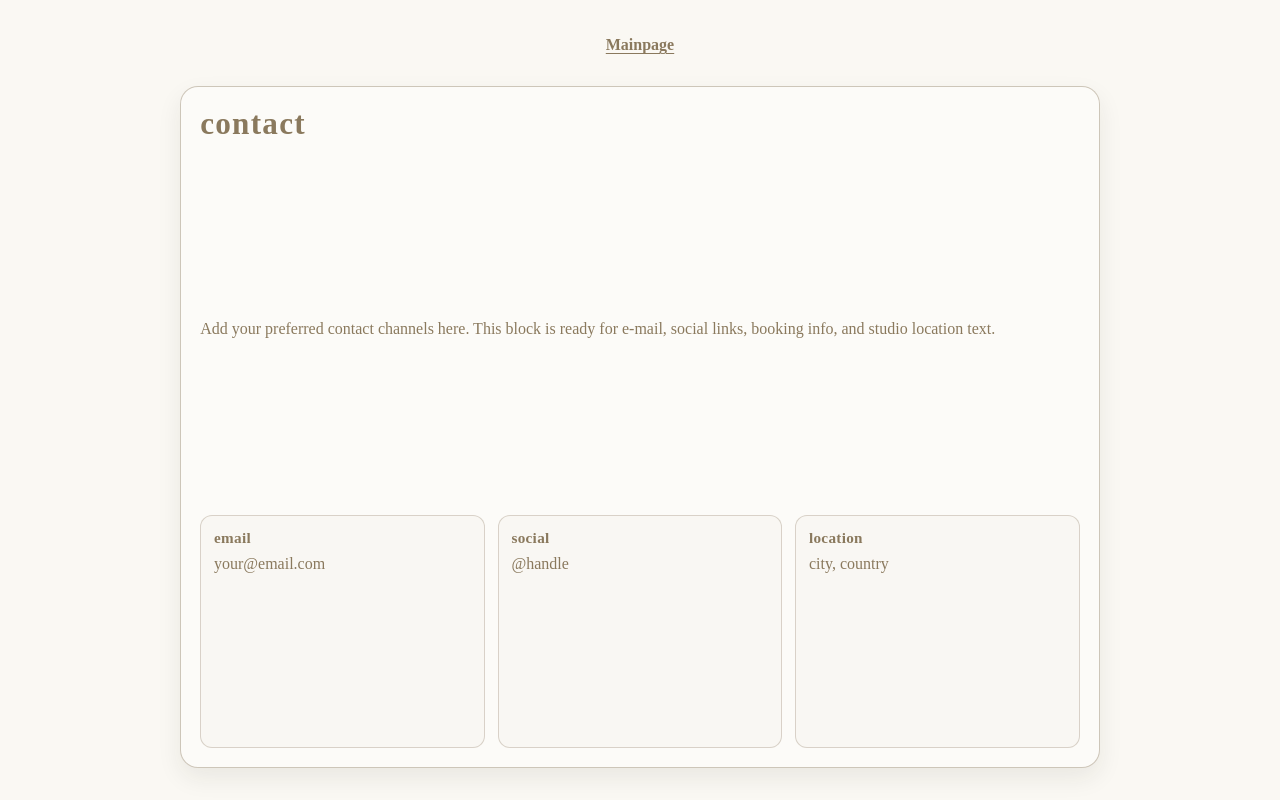
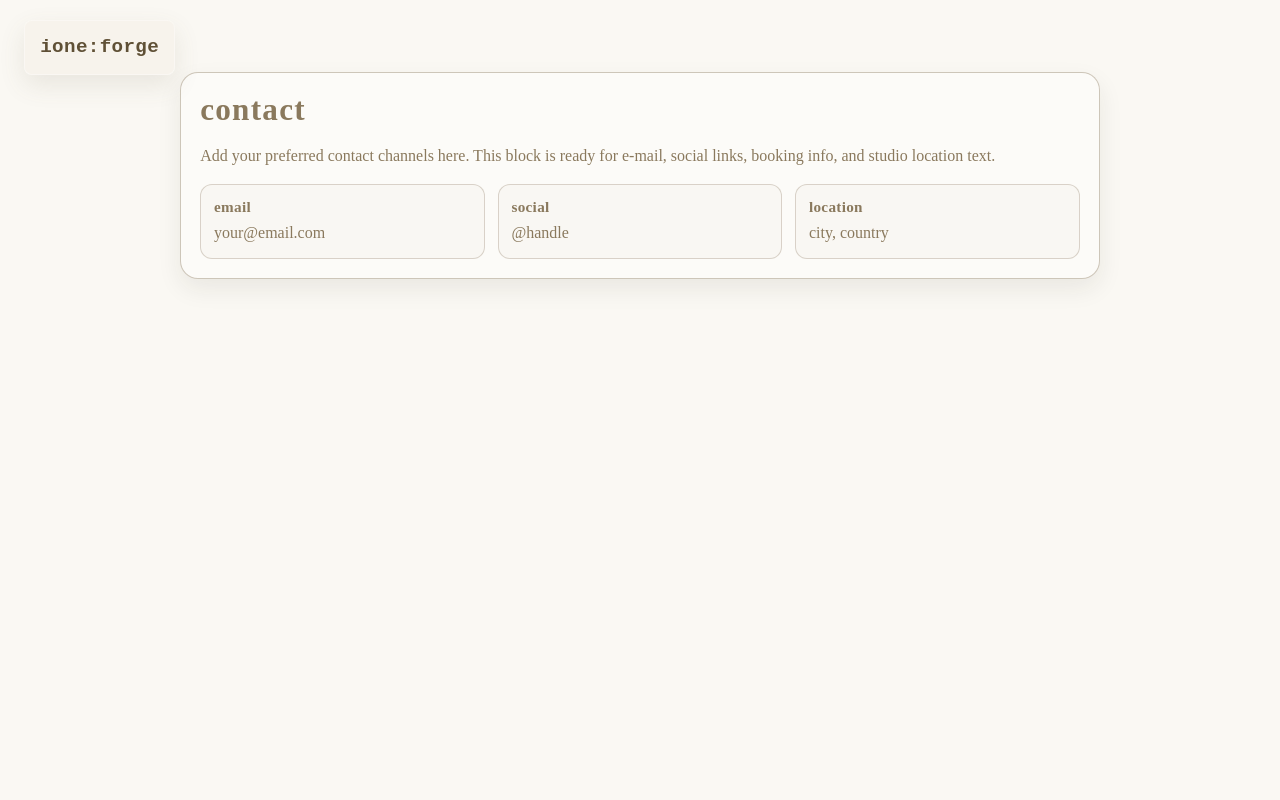
Before and after one commit to etsjawaka/my-website, a SvelteKit app: page /contact in a window 1280 px wide. Built offline with nearby package versions, Linux system fonts and the light colour scheme.

Commit message:
Replace sub-page home links with terminal-panel style in layout

```diff
--- a/src/routes/+layout.svelte
+++ b/src/routes/+layout.svelte
@@ -1,5 +1,6 @@
 <script lang="ts">
 	import favicon from '$lib/assets/favicon.svg';
+	import { page } from '$app/stores';
 
 	let { children } = $props();
 </script>
@@ -10,6 +11,12 @@
 	<meta name="theme-color" content="#f7f4ee" />
 	<meta name="color-scheme" content="light" />
 </svelte:head>
+
+{#if $page.url.pathname !== '/'}
+	<a class="home-panel" href="/">
+		<span class="home-term-line">ione:forge</span>
+	</a>
+{/if}
 
 {@render children()}
 
@@ -40,4 +47,44 @@
 		box-sizing: border-box;
 	}
 
+	.home-panel {
+		position: fixed;
+		top: 1.25rem;
+		left: 1.5rem;
+		z-index: 100;
+		padding: 0.85rem 0.95rem;
+		border: 1px solid rgba(255, 255, 255, 0.34);
+		background: rgba(244, 239, 230, 0.54);
+		backdrop-filter: blur(2px);
+		box-shadow: 0 10px 26px rgba(108, 95, 73, 0.12);
+		border-radius: 8px;
+		text-decoration: none;
+		display: block;
+	}
+
+	.home-term-line {
+		font-family: 'Courier New', Courier, monospace;
+		font-size: clamp(0.95rem, 2.5vw, 1.2rem);
+		font-weight: 600;
+		color: rgba(88, 73, 46, 0.96);
+		letter-spacing: 0.02em;
+		line-height: 1.35;
+		user-select: none;
+	}
+
+	@media (max-width: 680px) {
+		.home-panel {
+			left: 1rem;
+			top: calc(0.85rem + env(safe-area-inset-top, 0px));
+			padding: 0.78rem 0.88rem;
+			background: rgba(248, 244, 236, 0.72);
+			border-color: rgba(177, 161, 131, 0.36);
+		}
+
+		.home-term-line {
+			font-size: 1rem;
+			color: rgba(87, 73, 50, 0.98);
+		}
+	}
+
 </style>
--- a/src/routes/about/+page.svelte
+++ b/src/routes/about/+page.svelte
@@ -1,7 +1,6 @@
 <script lang="ts">
 	import { onMount } from 'svelte';
 	import Reveal from '$lib/Reveal.svelte';
-	import { resolve } from '$app/paths';
 
 	let photos: string[] = [];
 	let loading = true;
@@ -23,8 +22,6 @@
 </script>
 
 <main aria-label="About page">
-	<a class="home-link" href={resolve('/')}>Mainpage</a>
-
 	<section class="about-panel">
 		<Reveal>
 			<h1>about</h1>
@@ -55,16 +52,7 @@
 		display: grid;
 		grid-template-rows: auto 1fr;
 		gap: 2rem;
-		padding: 2.25rem 0 2rem;
-	}
-
-	.home-link {
-		color: var(--text-color, #8a795d);
-		font-size: 1rem;
-		font-weight: 700;
-		text-decoration: underline;
-		text-underline-offset: 0.18em;
-		justify-self: center;
+		padding: 4.5rem 0 2rem;
 	}
 
 	.about-panel {
--- a/src/routes/art-cv/+page.svelte
+++ b/src/routes/art-cv/+page.svelte
@@ -1,10 +1,7 @@
 <script lang="ts">
-	import { resolve } from '$app/paths';
 </script>
 
 <main aria-label="CV page">
-	<a class="home-link" href={resolve('/')}>Mainpage</a>
-
 	<section class="page-panel">
 		<h1>cv</h1>
 		<p>
@@ -36,16 +33,7 @@
 		display: grid;
 		grid-template-rows: auto 1fr;
 		gap: 2rem;
-		padding: 2.25rem 1rem 2rem;
-	}
-
-	.home-link {
-		color: var(--text-color, #8a795d);
-		font-size: 1rem;
-		font-weight: 700;
-		text-decoration: underline;
-		text-underline-offset: 0.18em;
-		justify-self: center;
+		padding: 4.5rem 1rem 2rem;
 	}
 
 	.page-panel {
--- a/src/routes/blog/+page.svelte
+++ b/src/routes/blog/+page.svelte
@@ -1,6 +1,5 @@
 <script lang="ts">
 	import { onMount } from 'svelte';
-	import { resolve } from '$app/paths';
 
 	type LatestShort = {
 		videoId: string;
@@ -26,8 +25,6 @@
 </script>
 
 <main aria-label="Blog page">
-	<a class="home-link" href={resolve('/')}>Mainpage</a>
-
 	<section class="blog-panel" aria-live="polite">
 		<h1>blog</h1>
 
@@ -59,16 +56,7 @@
 		display: grid;
 		grid-template-rows: auto 1fr;
 		gap: 2rem;
-		padding: 2.25rem 1rem 2rem;
-	}
-
-	.home-link {
-		color: var(--text-color, #8a795d);
-		font-size: 1rem;
-		font-weight: 700;
-		text-decoration: underline;
-		text-underline-offset: 0.18em;
-		justify-self: center;
+		padding: 4.5rem 1rem 2rem;
 	}
 
 	.blog-panel {
--- a/src/routes/contact/+page.svelte
+++ b/src/routes/contact/+page.svelte
@@ -1,10 +1,7 @@
 <script lang="ts">
-	import { resolve } from '$app/paths';
 </script>
 
 <main aria-label="Contact page">
-	<a class="home-link" href={resolve('/')}>Mainpage</a>
-
 	<section class="page-panel">
 		<h1>contact</h1>
 		<p>
@@ -36,16 +33,7 @@
 		display: grid;
 		grid-template-rows: auto 1fr;
 		gap: 2rem;
-		padding: 2.25rem 1rem 2rem;
-	}
-
-	.home-link {
-		color: var(--text-color, #8a795d);
-		font-size: 1rem;
-		font-weight: 700;
-		text-decoration: underline;
-		text-underline-offset: 0.18em;
-		justify-self: center;
+		padding: 4.5rem 1rem 2rem;
 	}
 
 	.page-panel {
--- a/src/routes/products/+page.svelte
+++ b/src/routes/products/+page.svelte
@@ -1,10 +1,7 @@
 <script lang="ts">
-	import { resolve } from '$app/paths';
 </script>
 
 <main aria-label="Products page">
-	<a class="home-link" href={resolve('/')}>Mainpage</a>
-
 	<section class="page-panel">
 		<h1>products</h1>
 		<p>
@@ -38,16 +35,7 @@
 		display: grid;
 		grid-template-rows: auto 1fr;
 		gap: 2rem;
-		padding: 2.25rem 1rem 2rem;
-	}
-
-	.home-link {
-		color: var(--text-color, #8a795d);
-		font-size: 1rem;
-		font-weight: 700;
-		text-decoration: underline;
-		text-underline-offset: 0.18em;
-		justify-self: center;
+		padding: 4.5rem 1rem 2rem;
 	}
 
 	.page-panel {
```
